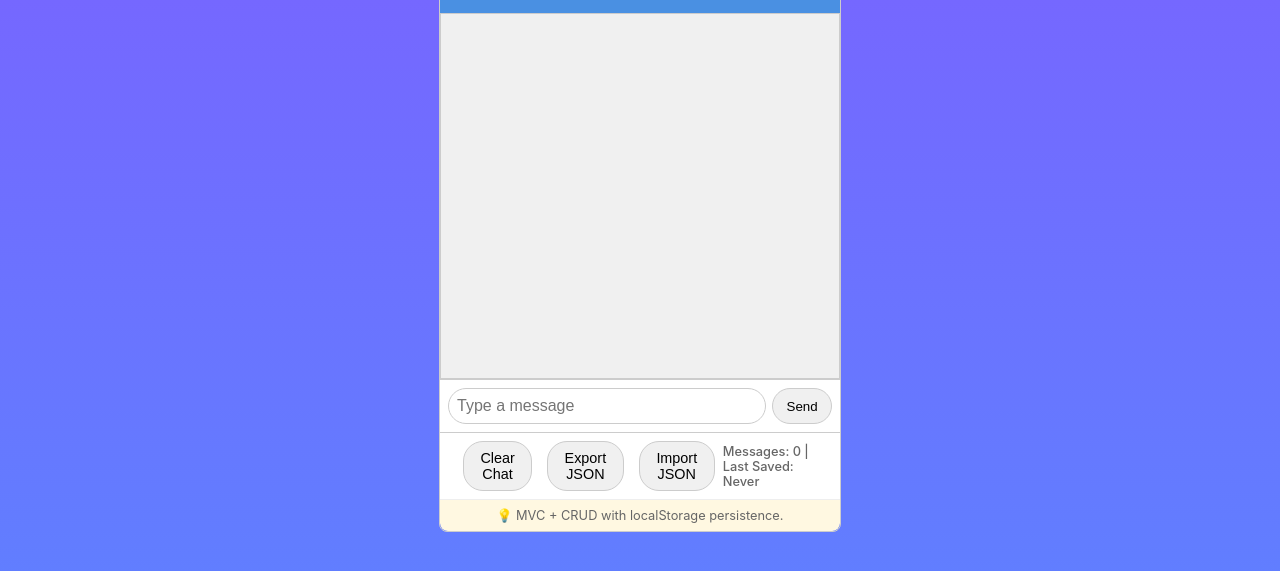
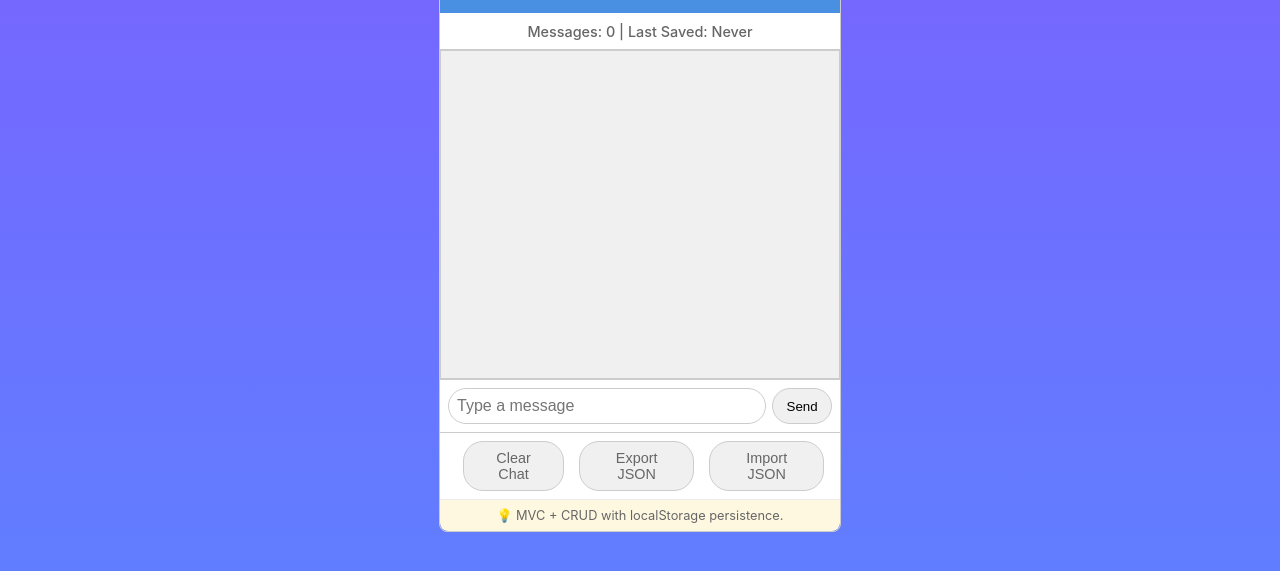
Before and after one commit to elackey893/lab7-mvc-crud, a plain HTML site: page src/index.html in a window 1280 px wide. Shown: the part 169-740 px from the top of the page. Drawn offline with Linux system fonts and the light colour scheme.

Commit message:
Style changes and readme updated

```diff
--- a/src/index.html
+++ b/src/index.html
@@ -1,8 +1,8 @@
 <!DOCTYPE html>
 <html lang="en">
 <head>
-    <meta charset="UTF-8" />
-    <meta name="viewport" content="width=device-width, initial-scale=1.0" />
+    <meta charset="UTF-8">
+    <meta name="viewport" content="width=device-width, initial-scale=1.0">
     <title>Lab 7: MVC Chat with CRUD</title>
     <link rel="stylesheet" href="style.css">
 </head>
@@ -12,6 +12,9 @@
         <h1>Chat Assistant</h1>
         <p>MVC + CRUD Version</p>
     </header>
+    <section class="stats-section">
+        <span id="stats">Messages: 0 | Last Saved: Never</span>
+    </section>
     <chat-window id="chatWindow">
         <!-- Messages added dynamically via JS -->
     </chat-window>
@@ -20,12 +23,10 @@
         <button id="sendBtn" type="submit">Send</button>
     </form>
     <section class="chat-controls">
-        <button id="clearBtn">Clear Chat</button>
-        <button id="exportBtn">Export JSON</button>
-        <button id="importBtn">Import JSON</button>
-        <span id="stats">Messages: = | Last Saved: Never</span>
+        <button id="clearBtn" class="clear-btn">Clear Chat</button>
+        <button id="exportBtn" class="export-btn">Export JSON</button>
+        <button id="importBtn" class="import-btn">Import JSON</button>
     </section>
-
     <footer class="chat-footer">
         <span>💡 MVC + CRUD with localStorage persistence.</span>
     </footer>
--- a/src/style.css
+++ b/src/style.css
@@ -40,6 +40,20 @@ chat-widget {
     margin: 0.25rem 0 0;
     font-size: 0.9rem;
     opacity: 0.9;
+}
+
+/* ----- Stats Section ----- */
+.stats-section {
+    background: #fff;
+    border-bottom: 1px solid #ccc;
+    padding: 0.5rem 1rem;
+    text-align: center;
+}
+
+#stats {
+    font-size: 0.9rem;
+    color: #666;
+    font-weight: 500;
 }
 
 /* ----- Chat Window ----- */
@@ -113,7 +127,7 @@ button:hover {
 /* ----- Chat Controls ----- */
 .chat-controls {
     display: flex;
-    justify-content: space-between;
+    justify-content: center;
     align-items: center;
     padding: 0.5em 1rem;
     background: #fff;
@@ -140,19 +154,15 @@ button:hover {
 }
 
 .clear-btn {
-    background: #ff6b6b;
-    color: white;
-    border-color: #ff6b6b;
+    background: #f0f0f0;  /* Like others - grey */
+    color: #666;
+    border-color: #ccc;
 }
 
 .clear-btn:hover {
-    background: #ff5252;
-}
-
-#stats {
-    font-size: 0.8rem;
-    color: #666;
-    font-weight: 500;
+    background: #ff6b6b;  /* Red on hover like delete */
+    color: white;
+    border-color: #ff6b6b;
 }
 
 /* ----- Message Buttons (Edit/Delete) ----- */
@@ -167,7 +177,7 @@ button:hover {
 }
 
 .delete-btn {
-    background: #ff6b6b; /* Red for delete */
+    background: #ff6b6b;
     color: white;
     border-color: #ff6b6b;
 }
```
Also changed, not shown: README.md.
